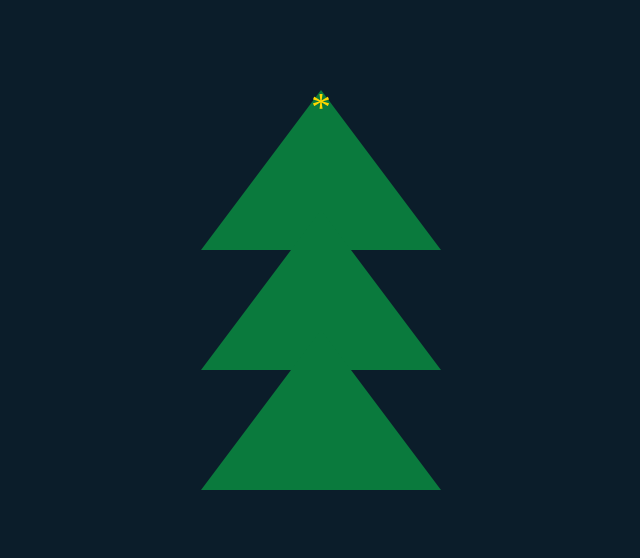
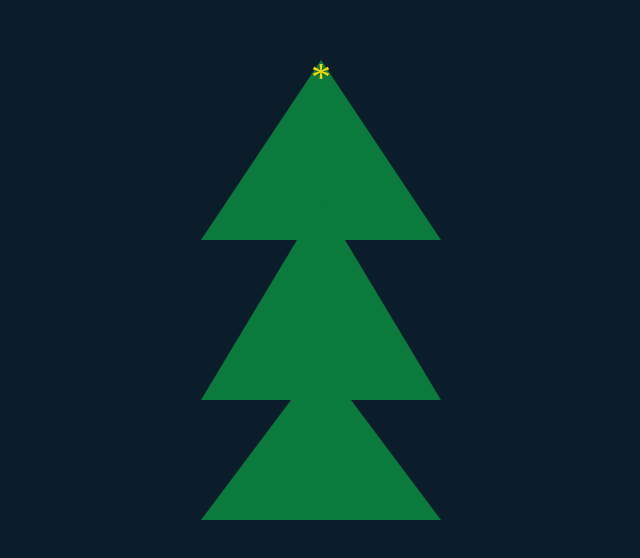
Before and after one commit to tumanyananna96-debug/christmass, a plain HTML site: page index.html in a window 1280 px wide. Shown: the part 142-700 px from the top of the page, without its empty margins (319-959 px from the left). Drawn offline with Linux system fonts and the light colour scheme.

Commit message:
Update index.html

```diff
--- a/index.html
+++ b/index.html
@@ -27,11 +27,11 @@
 			}
 		.triangle:nth-child(2)
 		    {
-			    border-buttom-width:180px;
+			    border-bottom-width:180px;
 			}
 		.triangle:nth-child(3)
 		    {
-			    border-botton-width:200px;
+			    border-bottom-width:200px;
 			}
 		.star
 		    {
```
